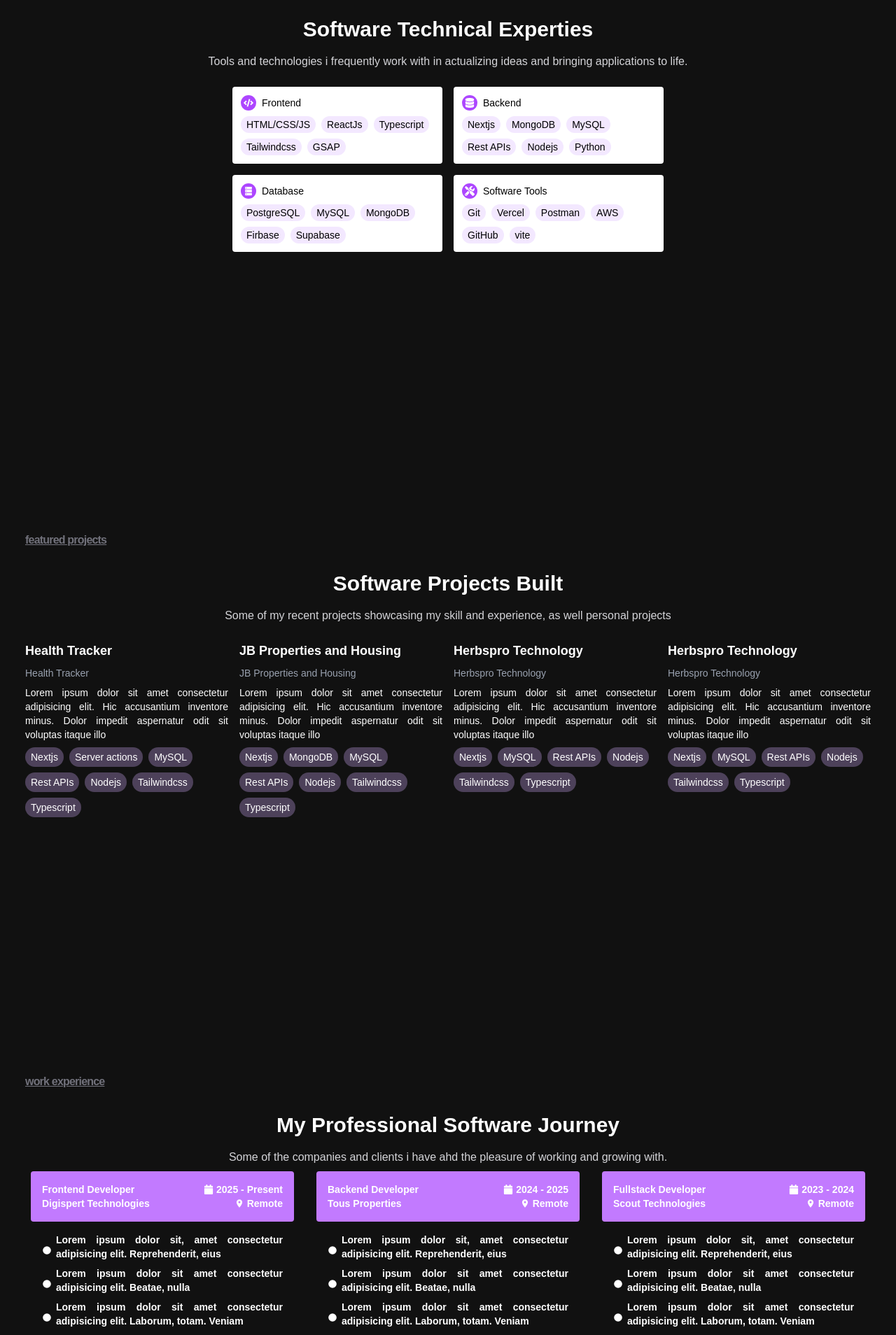
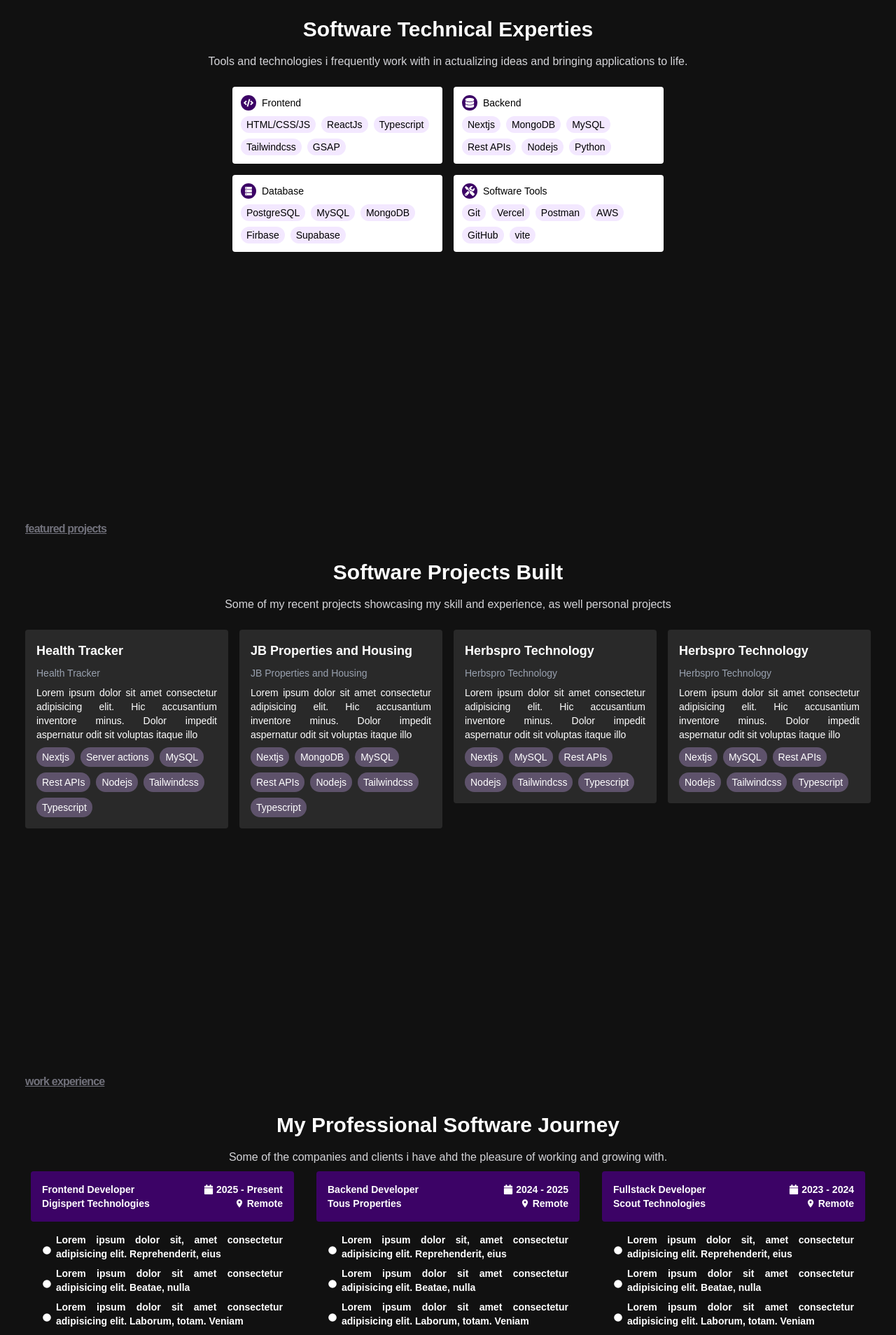
Before and after one commit to thenoobchad/chuddistudio, a React (Vite) app: page / in a window 1280 px wide. Shown: the part 1880-3788 px from the top of the page at 70% size. Built offline with nearby package versions, Linux system fonts and the light colour scheme; a web font is replaced by a local one.

Commit message:
color adjustment

```diff
--- a/src/App.jsx
+++ b/src/App.jsx
@@ -113,7 +113,7 @@ export default function App() {
   <div className="py-6 grid grid-cols-1 sm:grid-cols-2  gap-4 ">
           {tecSkills.map((data) => (
             <div className={`max-w-[400px] sm:w-[300px] gap-2 bg-white rounded-sm p-3 flex flex-wrap`}>
-              <h4 className="w-full flex gap-2 items-center text-sm text-black"><span className="bg-purple-500 p-1 rounded-full text-white">{data.icon}</span>{data.title}</h4>
+              <h4 className="w-full flex gap-2 items-center text-sm text-black"><span className="bg-purple-950 p-1 rounded-full text-white">{data.icon}</span>{data.title}</h4>
               {data.skills.map((skill) => (
                 <span className="text-black text-xs lg:text-sm  px-2 py-[2px] rounded-full bg-purple-100" key={skill}>
                 {skill}
@@ -130,12 +130,11 @@ export default function App() {
           </div>
 
 
- {/* PROJECTS ENDS  */}
+
   </section>
 
 
-    {/* PROJECTS BEGINS HERE */}
-
+   {/* FEATURED PROJECT SESSION */}
  <section id="skills" className="p-2 py-6 flex flex-col min-h-screen items-center justify-center">
   <div className="max-w-202 md:max-w-302  mx-auto w-full">
           <SectionHeading section="featured projects" heading="Software Projects built" subheading="Some of my recent projects showcasing my skill and experience, as well personal projects"/>
@@ -221,7 +220,7 @@ export default function App() {
                 <label htmlFor="full name">Message</label>
                 <textarea cols={1} rows={3} type="text" placeholder="tell me about your project" className="hover:outline-0 outline-0 h-10 text-sm bg-zinc-50 px-4 border-b border-zinc-400"/>
               </div>
-              <button className="w-full border h-10">Send message</button>
+               <Button className="mt-4 text-base font-semibold w-full text-white text-center bg-purple-950">Send Message</Button>
             </form>
           </div>
     </div>
@@ -287,7 +286,7 @@ const SkillCard = ({data}) => {
     <div key={data.id}>
     <div></div>
 
-    <div>
+    <div className="bg-white/10 p-4 rounded-sm">
         <h4 className="text-lg font-bold">{data.title}</h4>
           <h2 className="text-sm text-gray-400 py-2">{data.title}</h2>
           <p className="text-sm text-justify mb-2">{data.desc}</p>
--- a/src/components/experience-card.jsx
+++ b/src/components/experience-card.jsx
@@ -11,7 +11,7 @@ import { MdLocationOn } from 'react-icons/md'
 export const ExperienceCard = ({exp}) => {
   return (
     <div className='text-sm  p-2 font-semibold'>
-      <div className='flex flex-col p-4 bg-purple-400 rounded-sm'>
+      <div className='flex flex-col p-4 bg-purple-950 rounded-sm'>
         <div className='flex justify-between'>{exp.title} <span className='flex gap-1 items-center' ><FaCalendar/>{exp.date}</span></div>
         <div className='flex justify-between'>{exp.company}<span className='flex gap-1 items-center'><MdLocationOn/>{exp.location}</span></div>
       </div>
```
